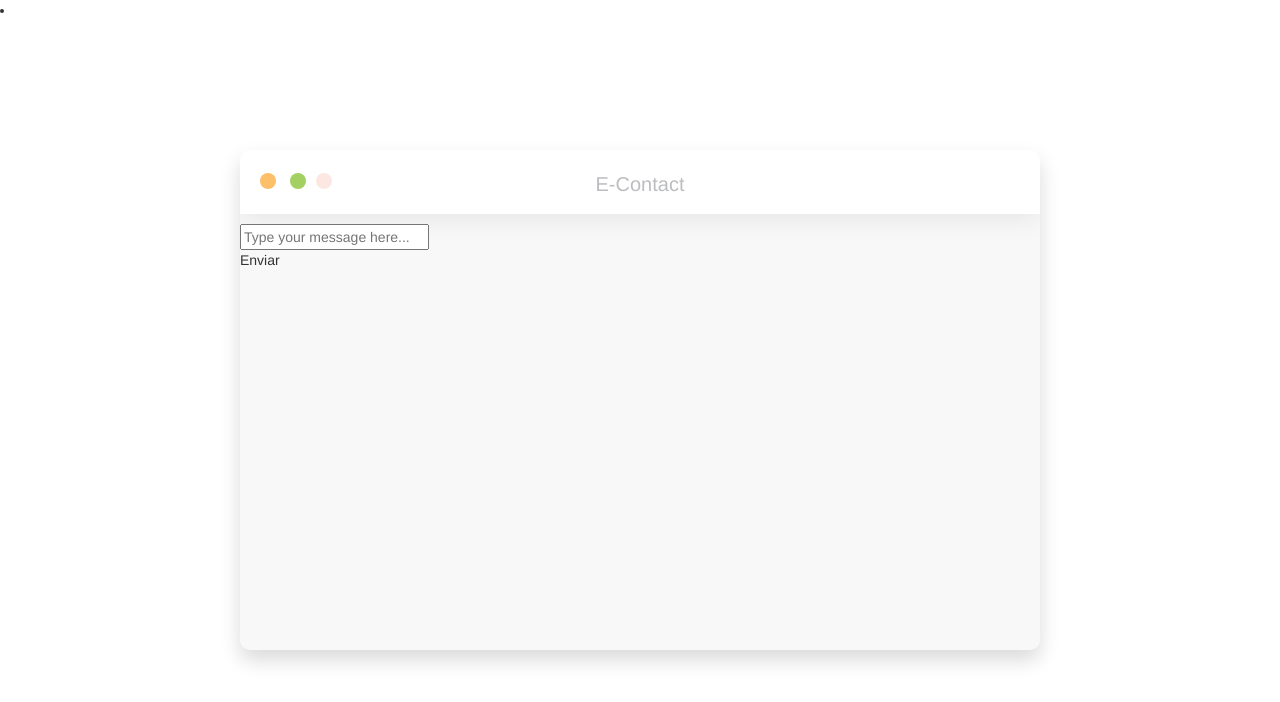
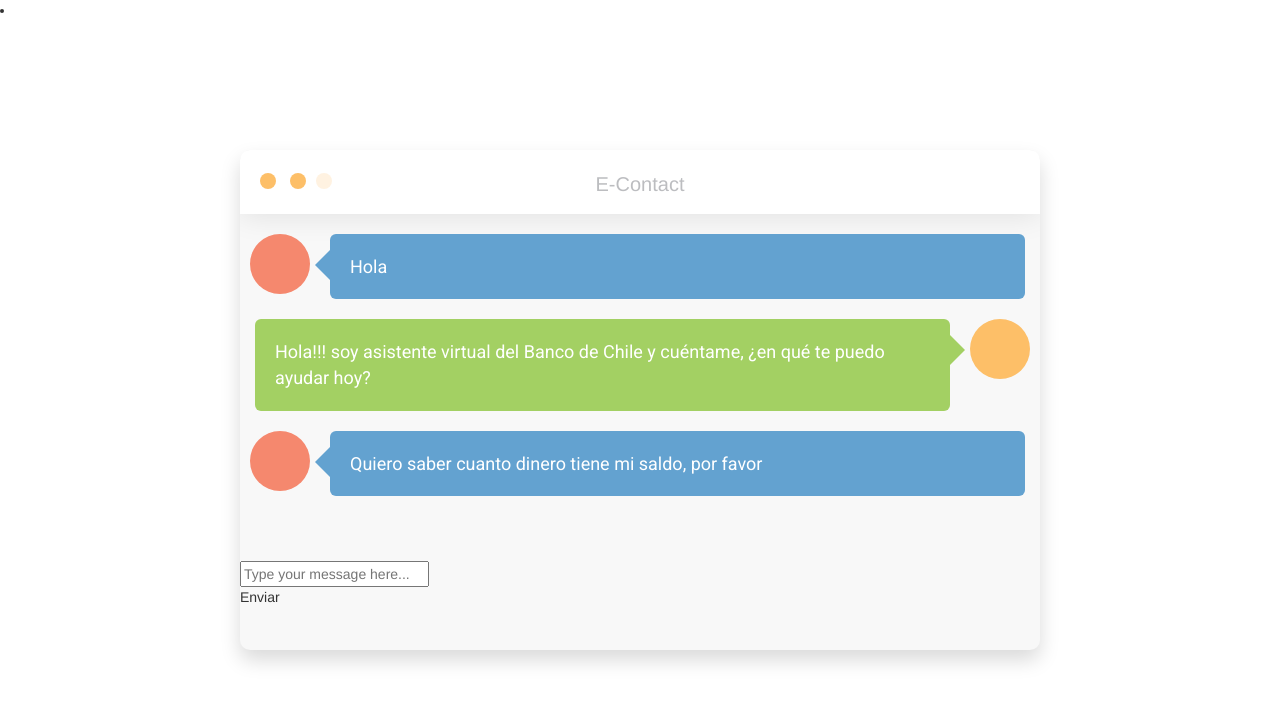
Before and after one commit to paskuvan/chatbot, a plain HTML site: page index.html in a window 1280 px wide. Drawn offline with nearby package versions, Linux system fonts and the light colour scheme.

Commit message:
html completo

```diff
--- a/script.js
+++ b/script.js
@@ -15,3 +15,43 @@
         }(this);
         return this;
     };
+    $(function () {
+        var getMessageText, message_side, sendMessage;
+        message_side = 'right';
+        getMessageText = function () {
+            var $message_input;
+            $message_input = $('.message_input');
+            return $message_input.val();
+        };
+        sendMessage = function (text) {
+            var $messages, message;
+            if (text.trim() === '') {
+                return;
+            }
+            $('.message_input').val('');
+            $messages = $('.messages');
+            message_side = message_side === 'left' ? 'right' : 'left';
+            message = new Message({
+                text: text,
+                message_side: message_side
+            });
+            message.draw();
+            return $messages.animate({ scrollTop: $messages.prop('scrollHeight') }, 300);
+        };
+        $('.send_message').click(function (e) {
+            return sendMessage(getMessageText());
+        });
+        $('.message_input').keyup(function (e) {
+            if (e.which === 13) {
+                return sendMessage(getMessageText());
+            }
+        });
+        sendMessage('Hola');
+        setTimeout(function () {
+            return sendMessage('Hola!!! soy asistente virtual del Banco de Chile y cuéntame, ¿en qué te puedo ayudar hoy?');
+        }, 1000);
+        return setTimeout(function () {
+            return sendMessage('Quiero saber cuanto dinero tiene mi saldo, por favor');
+        }, 2000);
+    });
+}.call(this));
--- a/style.css
+++ b/style.css
@@ -41,16 +41,101 @@ body {
   position: relative;
 }
 .top_menu .buttons .button.close {
-  background-color: #f5886e;
+  background-color: #fdbf68;
 }
 .top_menu .buttons .button.minimize {
   background-color: #fdbf68;
 }
 .top_menu .buttons .button.maximize {
-  background-color: #a3d063;
+  background-color: #fdbf68;
 }
 .top_menu .title {
   text-align: center;
   color: #bcbdc0;
   font-size: 20px;
 }
+.messages {
+  position: relative;
+  list-style: none;
+  padding: 20px 10px 0 10px;
+  margin: 0;
+  height: 347px;
+  overflow: scroll;
+}
+.messages .message {
+  clear: both;
+  overflow: hidden;
+  margin-bottom: 20px;
+  transition: all 0.5s linear;
+  opacity: 0;
+}
+.messages .message.left .avatar {
+  background-color: #f5886e;
+  float: left;
+}
+.messages .message.left .text_wrapper {
+  background-color: #63a2d0;
+  margin-left: 20px;
+}
+.messages .message.left .text_wrapper::after, .messages .message.left .text_wrapper::before {
+  right: 100%;
+  border-right-color: #63a2d0;
+}
+.messages .message.left .text {
+  color: #ffffff;
+}
+.messages .message.right .avatar {
+  background-color: #fdbf68;
+  float: right;
+}
+.messages .message.right .text_wrapper {
+  background-color: #a3d063;
+  margin-right: 20px;
+  float: right;
+}
+.messages .message.right .text_wrapper::after, .messages .message.right .text_wrapper::before {
+  left: 100%;
+  border-left-color: #a3d063;
+}
+.messages .message.right .text {
+  color: #ffffff;
+}
+.messages .message.appeared {
+  opacity: 1;
+}
+.messages .message .avatar {
+  width: 60px;
+  height: 60px;
+  border-radius: 50%;
+  display: inline-block;
+}
+.messages .message .text_wrapper {
+  display: inline-block;
+  padding: 20px;
+  border-radius: 6px;
+  width: calc(100% - 85px);
+  min-width: 100px;
+  position: relative;
+}
+.messages .message .text_wrapper::after, .messages .message .text_wrapper:before {
+  top: 18px;
+  border: solid transparent;
+  content: " ";
+  height: 0;
+  width: 0;
+  position: absolute;
+  pointer-events: none;
+}
+.messages .message .text_wrapper::after {
+  border-width: 13px;
+  margin-top: 0px;
+}
+.messages .message .text_wrapper::before {
+  border-width: 15px;
+  margin-top: -2px;
+}
+.messages .message .text_wrapper .text {
+  font-size: 18px;
+  font-weight: 300;
+  font-family: 'Roboto', sans-serif;
+}
```
